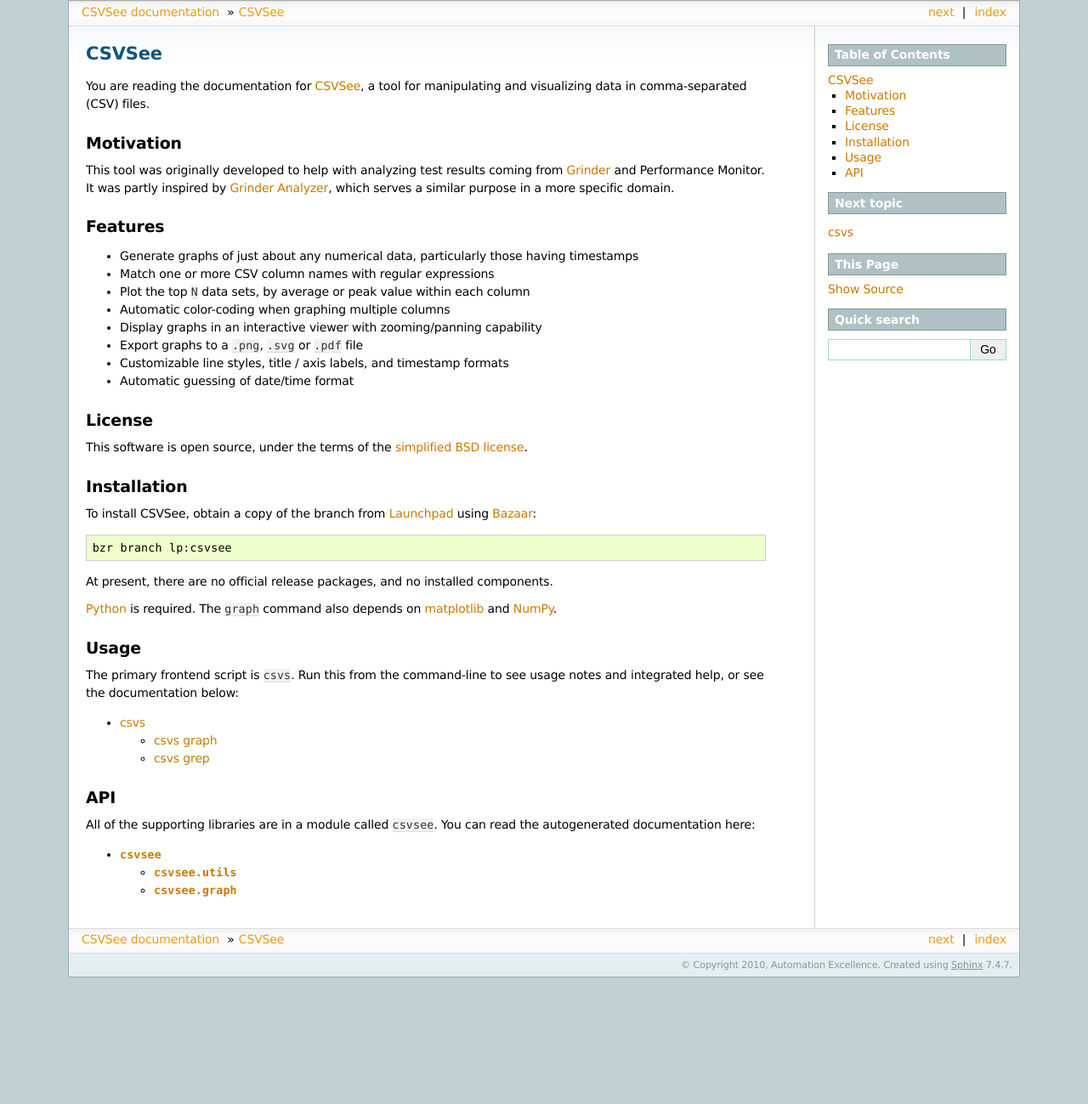
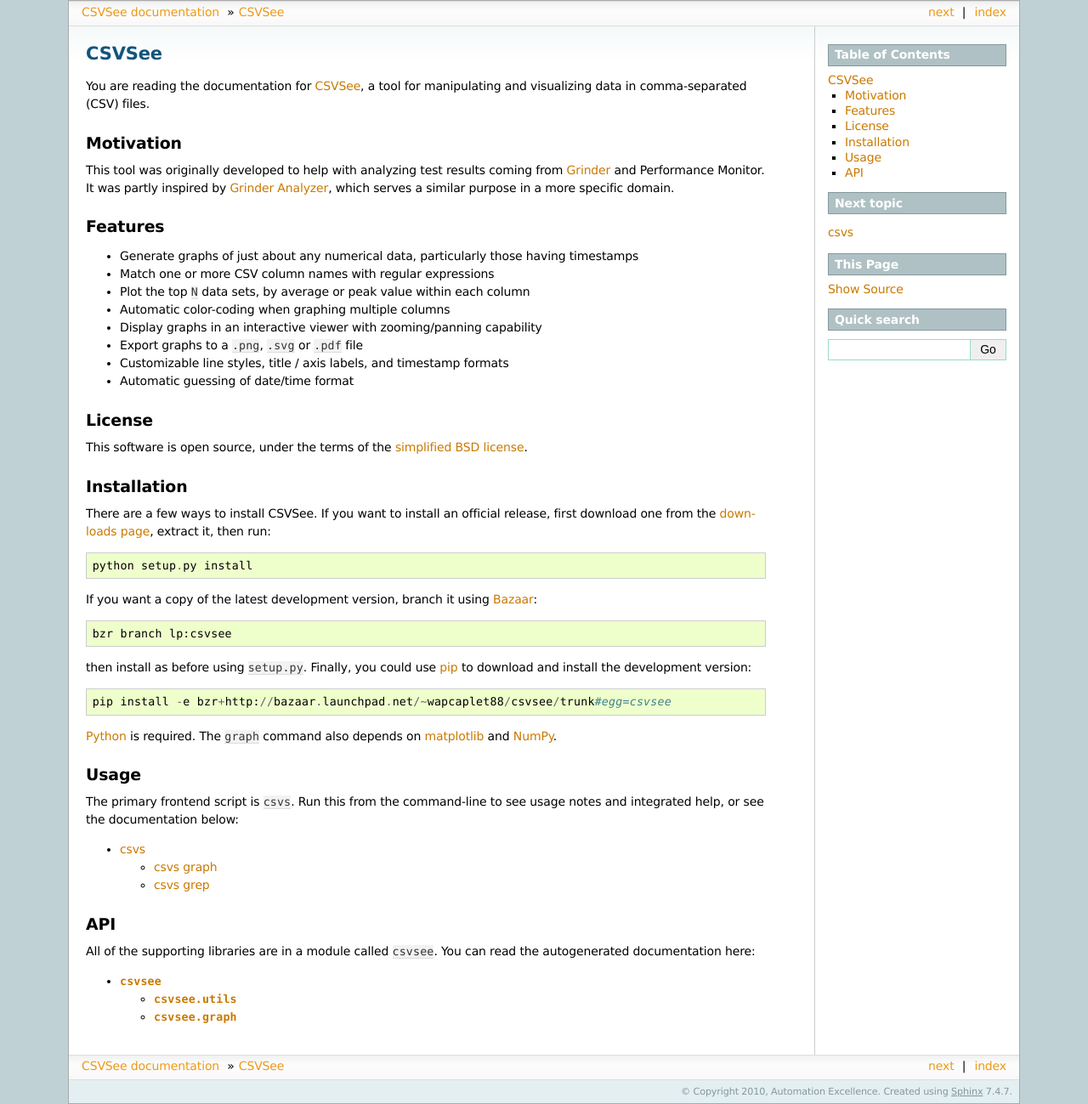
Before and after one commit to a-e/csvsee, a Sphinx documentation site: the page built from docs/index.rst, in a window 1280 px wide. Shown: the whole page at 85% size. Built offline with Sphinx 7.4.7, drawn with Linux system fonts in a browser that asks for light colours; before the commit the page ends 1150 px from its top, so only the background shows below that.

Commit message:
Update docs, add author_email to setup.py

```diff
--- a/docs/index.rst
+++ b/docs/index.rst
@@ -42,17 +42,26 @@
 
 Installation
 ------------
-To install CSVSee, obtain a copy of the branch from Launchpad_ using Bazaar_::
+There are a few ways to install CSVSee. If you want to install an official release, first
+download one from the `downloads page`_, extract it, then run::
+
+    python setup.py install
+
+If you want a copy of the latest development version, branch it using Bazaar_::
 
     bzr branch lp:csvsee
 
-At present, there are no official release packages, and no installed components.
+then install as before using ``setup.py``. Finally, you could use pip_ to download
+and install the development version::
+
+    pip install -e bzr+http://bazaar.launchpad.net/~wapcaplet88/csvsee/trunk#egg=csvsee
 
 Python_ is required. The ``graph`` command also depends on matplotlib_ and
 NumPy_.
 
-.. _Launchpad: https://code.launchpad.net/csvsee
+.. _downloads page: https://launchpad.net/csvsee/+download
 .. _Bazaar: http://bazaar.canonical.com/
+.. _pip: http://pypi.python.org/pypi/pip
 .. _Python: http://python.org/download/
 .. _matplotlib: http://sourceforge.net/projects/matplotlib/files/matplotlib/matplotlib-0.99.1/
 .. _NumPy: http://sourceforge.net/projects/numpy/files/
--- a/setup.py
+++ b/setup.py
@@ -10,6 +10,7 @@
       version='0.1',
       description='Visualization and manipulation of CSV files.',
       author='Eric Pierce',
+      author_email='wapcaplet88@gmail.com',
       url='http://www.automation-excellence.com/software/csvsee',
       license='Simplified BSD License',
       packages=['csvsee'],
```
